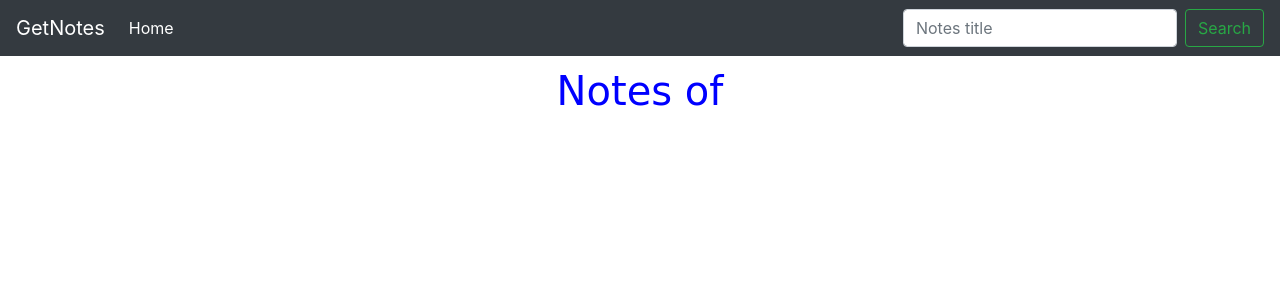
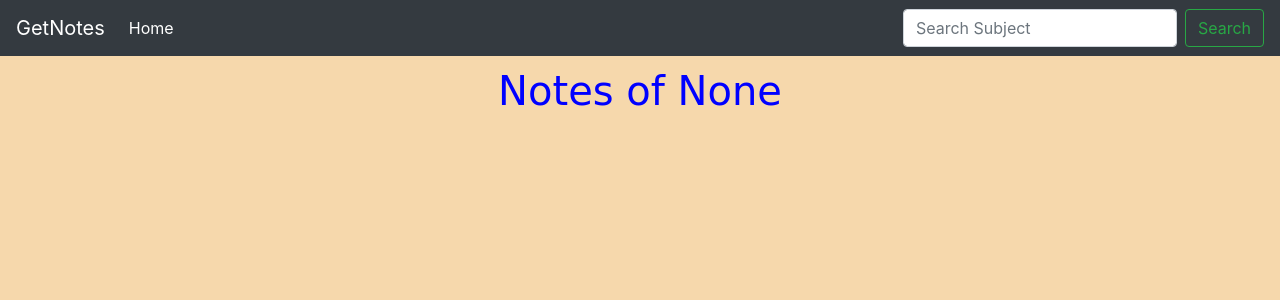
Before and after one commit to Jaspreet-singh-32/Notes, a Django app: page /show/ in a window 1280 px wide. Shown: the top 300 px of the page. Run offline with Django 3.2, Linux system fonts and the light colour scheme; data that the repository does not hold is empty; some libraries are stand-ins or nearby versions.

Commit message:
almost done , everything working

```diff
--- a/notes/urls.py
+++ b/notes/urls.py
@@ -22,5 +22,5 @@ urlpatterns = [
     path('admin/', admin.site.urls),
     path('', views.index,name='home'),
     path('search_subject/', views.search,name='home'),
-    path('<str:slug>/', include('show.urls')),
+    path('show/', include('show.urls')),
 ]+static(settings.MEDIA_URL, document_root=settings.MEDIA_ROOT)
--- a/show/urls.py
+++ b/show/urls.py
@@ -4,7 +4,5 @@ from . import views
 urlpatterns = [
     path('', views.all_notes,name='home'),
     path('search_notes/', views.search_notes),
-    path('<str:slug>', views.download),
-
-
+    path('<str:slug>/', views.download),
 ]
--- a/show/views.py
+++ b/show/views.py
@@ -1,7 +1,7 @@
 from django.shortcuts import render,HttpResponse
 from show.models import Data
 # Create your views here.
-def all_notes(request,slug):
+def all_notes(request):
     # first = First.objects.filter(subject=slug).values('title','any_message','id','trade','subject')
     # second = Second.objects.values('title','any_message','id','trade','subject')
     # third = Third.objects.values('title','any_message','id','trade','subject')
@@ -9,12 +9,12 @@ def all_notes(request,slug):
     # fifth = Fifth.objects.values('title','any_message','id','trade','subject')
     # sixth = Sixth.objects.values('title','any_message','id','trade','subject')
     # param = {'1st':first,'2nd':second,'3rd':third,'4th':fourth,'5th':fifth,'6th':sixth,'sub':slug}
+    sub = request.GET.get('all_notes')
+    data = Data.objects.filter(subject=sub).values('title','any_message','id','trade','subject','date','sem')
+    param = {'data':data, 'sub':sub}
+    return render(request, 'show/all_notes.html',param)
 
-    data = Data.objects.filter(subject=slug).values('title','any_message','id','trade','subject','date','sem')
-    param = {'data':data}
-    return render(request,'show/all_notes.html',param)
-
-def download(request,slug):
+def download(request ,slug):
     # first = First.objects.filter(id=slug)
     # second = Second.objects.filter(id=slug)
     # third = Third.objects.filter(id=slug)
@@ -27,10 +27,10 @@ def download(request,slug):
     return render(request,'show/download.html',param)
 
 def search_notes(request):
-    s = request.GET.get('search')
-    search = Data.objects.filter(title__istartswith=s)
+    # subject = request.GET.get()
+    title = request.GET.get('search')
+    search = Data.objects.filter(title__istartswith=title,).values('title','any_message','id','trade','subject','date','sem')
     param = {'data':search}
-    print(search)
-    print('hello')
-    # return render(request,'show/all_notes.html',param)
-    return HttpResponse('s')
+    # print(search)
+    # print('hello')
+    return render(request,'show/all_notes.html',param)
--- a/templates/base.html
+++ b/templates/base.html
@@ -10,9 +10,9 @@
 
     <title>{% block title %}{% endblock title %}</title>
   </head>
-  <body onload={% block onload %}{% endblock onload %}>
+  <body onload={% block onload %}{% endblock onload %} style="background-color:#f6d8ac">
     <nav class="navbar navbar-expand-lg navbar-dark bg-dark">
-  <a class="navbar-brand" href="#">GetNotes</a>
+  <a class="navbar-brand" href="/">GetNotes</a>
   <button class="navbar-toggler" type="button" data-toggle="collapse" data-target="#navbarSupportedContent" aria-controls="navbarSupportedContent" aria-expanded="false" aria-label="Toggle navigation">
     <span class="navbar-toggler-icon"></span>
   </button>
@@ -26,8 +26,8 @@
 
 
     </ul>
-    <form class="form-inline  my-2 my-lg-0" action="{% block search %}{% endblock search %}" method="GET">
-      <input class="form-control mr-sm-2" name="search" type="search" placeholder="{% block placeholder %}{% endblock placeholder %}" aria-label="Search">
+    <form class="form-inline  my-2 my-lg-0" action="/search_subject" method="GET">
+      <input class="form-control mr-sm-2" name="search" type="search" placeholder="Search Subject" aria-label="Search">
       <button class="btn btn-outline-success my-2 my-sm-0"  type="submit">Search</button>
     </form>
   </div>
--- a/templates/show/all_notes.html
+++ b/templates/show/all_notes.html
@@ -4,15 +4,14 @@
 {% endblock title %}
 
 {% block onload %}"typewriter()"{% endblock onload %}
-{% block search %}/search_notes{% endblock search %}
-{% block placeholder %}Notes title{% endblock placeholder %}
+
 {% block body %}
 
 <div class="container">
 <center><h1 id="type" style="color: blue;font-family:cursive;margin-top: 1%;margin-bottom: 1%;font-size: 10%%%;"></h1></center>
         {% for i in  data %}
     <div class="card my-2 mx-auto" style="width: 18rem;">
-        <div class="card-body">
+        <div class="card-body" style="color:black;font-family:cursive;">
             <center><h1 class="card-title">{{i.title}}</h1>
             {% comment %} <h5>Subject = {{i.subject}}</h5> {% endcomment %}
             <h5>Trade = {{i.trade}}</h5>
@@ -22,7 +21,7 @@
             {% endif %}
             Uploaded on {{i.date}}
             </center>
-            <center> <a href="/{{i.id}}" class="btn btn-primary">Download</a></center>
+            <center> <a href="/show/{{i.id}}" class="btn btn-primary">Download</a></center>
         </div>
     </div>
     {{i.File}}
--- a/templates/show/download.html
+++ b/templates/show/download.html
@@ -11,7 +11,7 @@
 <center><h1 id="type" style="color: blue;font-family:cursive;margin-top: 1%;margin-bottom: 1%;font-size: 10%%%;"></h1></center>
         {% for i in  data %}
     <div class="card my-2 mx-auto" style="width: 18rem;">
-        <div class="card-body">
+        <div class="card-body" style="color:black;font-family:cursive;">
             <center><h1 class="card-title">{{i.title}}</h1>
             <h5>Subject = {{i.subject}}</h5>
             <h5>Trade = {{i.trade}}</h5>
@@ -22,7 +22,7 @@
             uploaded on {{i.date}}
             <iframe src="/media/{{i.File}}" style="width: 0px;height: 0px;border: none;"></iframe>
             </center>
-            <center> <a href="/" class="btn btn-primary">Home</a></center>
+            <center><a href="/" class="btn btn-primary ">Home</a></center>
         </div>
     </div>
 
```
Also changed, not shown: templates/notes/index.html (+8 -7 lines).
